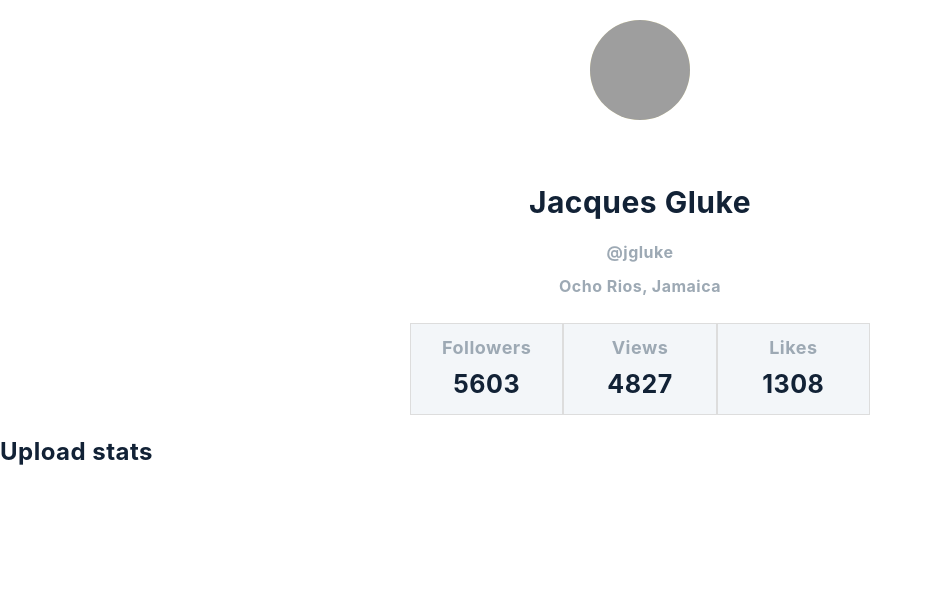
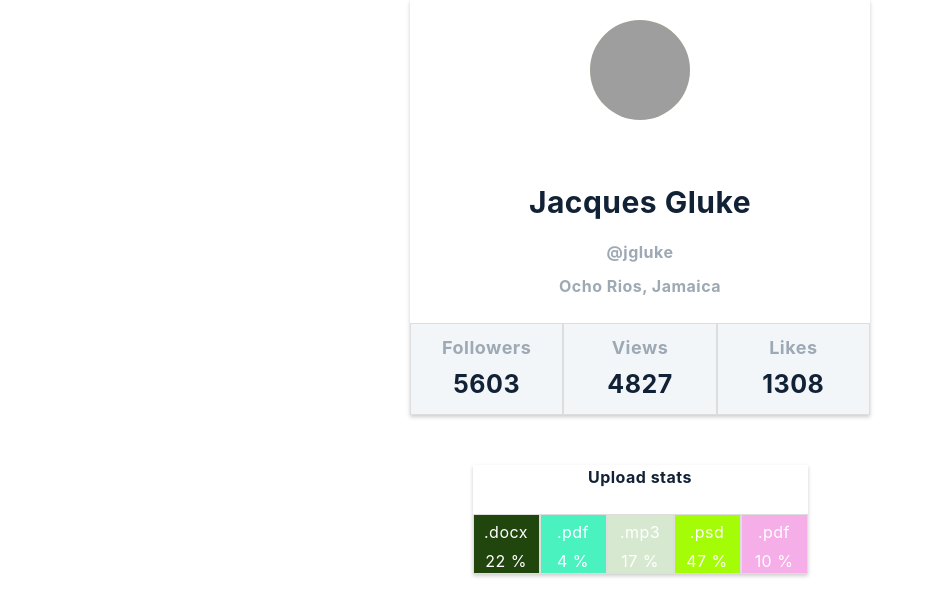
Before and after one commit to xanderkiev2022/goit-react-hw-01-components, a React (Create React App) app: page / in a window 1280 px wide. Shown: the top 616 px of the page, without its empty margins (0-933 px from the left). Built offline with nearby package versions, Linux system fonts and the light colour scheme; grey boxes are pictures that could not be loaded.

Commit message:
in progress

```diff
--- a/src/components/Profile/Profile.module.css
+++ b/src/components/Profile/Profile.module.css
@@ -1,7 +1,7 @@
 .profile {
   width: 460px;
   margin: 0 auto;
-  /* box-shadow: */
+  box-shadow: var(--box-shadow);
   font-weight: 700;
   background-color: var(--primary-background-color);
   cursor: pointer;
--- a/src/components/Statistics/Statistics.jsx
+++ b/src/components/Statistics/Statistics.jsx
@@ -8,25 +8,22 @@ export default function Statistics({ title, stats}) {
   <h2 className={css.title}>{title}</h2>
 
   <ul className={css.statList}>
-    <li className={css.statItem}>
-      <span className={css.label}>{stats.label}</span>
-      <span className={css.percentage}>{stats.persentage}</span>
-    </li>
-    <li className={css.statItem}>
-      <span className={css.label}>{stats.label}</span>
-      <span className={css.percentage}>{stats.persentage}</span>
-    </li>
-    <li className={css.statItem}>
-      <span className={css.label}>{stats.label}</span>
-      <span className={css.percentage}>{stats.persentage}</span>
-    </li>
-    <li className={css.statItem}>
-      <span className={css.label}>{stats.label}</span>
-      <span className={css.percentage}>{stats.persentage}</span>
-    </li>
+    {stats.map(stat =>
+    <li
+    className={css.statItem}
+    key={stat.id}
+    style={{backgroundColor: `${RandomColor()}` }}
+    >
+    <span className={css.label}>{stat.label}</span>
+    <span className={css.percentage}>{stat.percentage} %</span> </li>)}
   </ul>
 </section>
-  );
+);
+}
+
+const random = () => Math.floor(255 * Math.random());
+function RandomColor() {
+  return `rgb(${random()}, ${random()}, ${random()})`;
 }
 
 Statistics.propTypes = {
--- a/src/components/Statistics/Statistics.module.css
+++ b/src/components/Statistics/Statistics.module.css
@@ -0,0 +1,40 @@
+.statistics {
+    margin-top: 50px;
+	width: 335px;
+    margin-left: auto;
+    margin-right: auto;
+    box-shadow: var(--box-shadow);
+}
+
+.title {
+	font-size: 16px;
+	color: var(--primary-text-color);
+	text-align: center;
+    margin-top: 30px;
+    margin-bottom: 25px;
+}
+
+.statList{
+    height: 60px;
+    display: flex;
+    list-style: none;
+}
+
+.statItem{
+    width: 70px;
+    border:  1px solid var(--border-color);
+    color: white;
+}
+
+.label{
+    margin-top: 5px;
+    margin-bottom: 5px;
+    display: flex;
+    justify-content: space-evenly;
+}
+
+.percentage{
+    font-size: 16px;
+    display: flex;
+    justify-content: space-evenly;
+}
--- a/src/index.css
+++ b/src/index.css
@@ -24,4 +24,6 @@ body {
 
 ul {
   list-style-type: none;
+  margin: 0;
+  padding: 0;
 }
```
